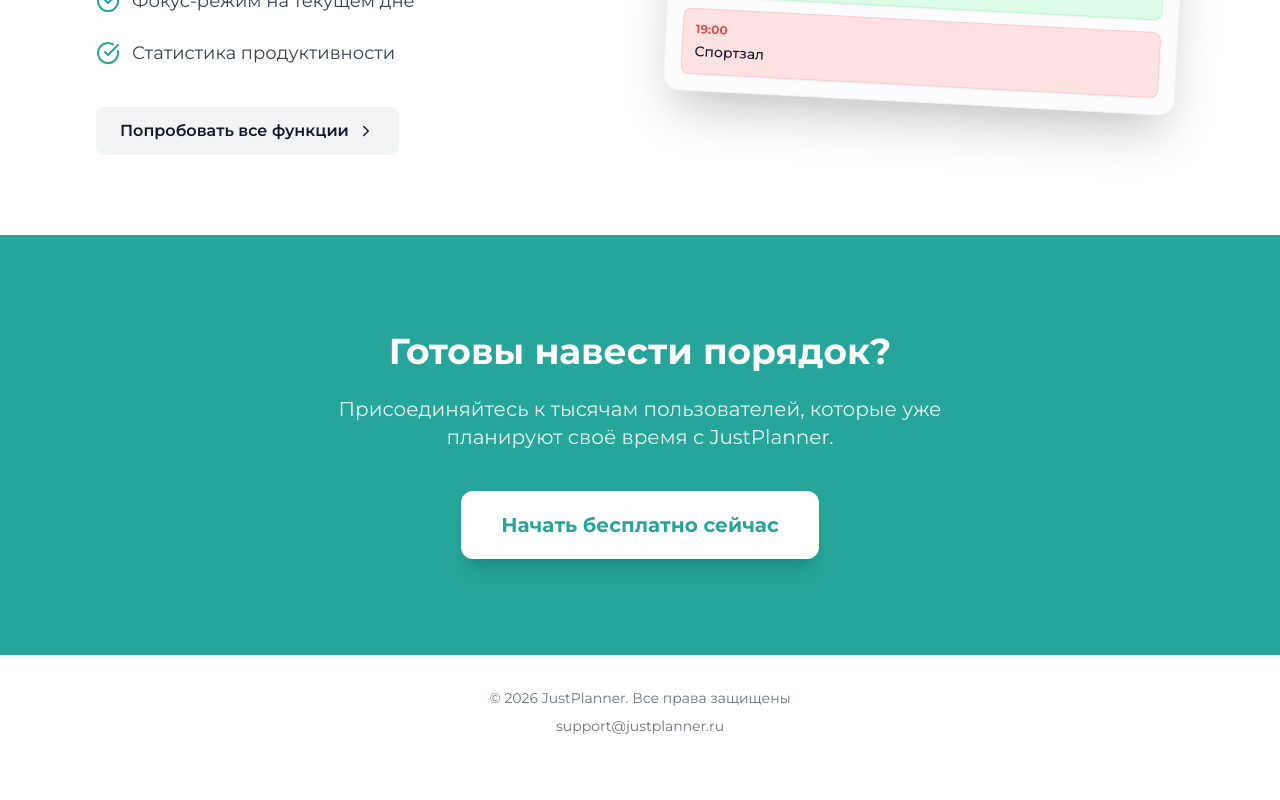
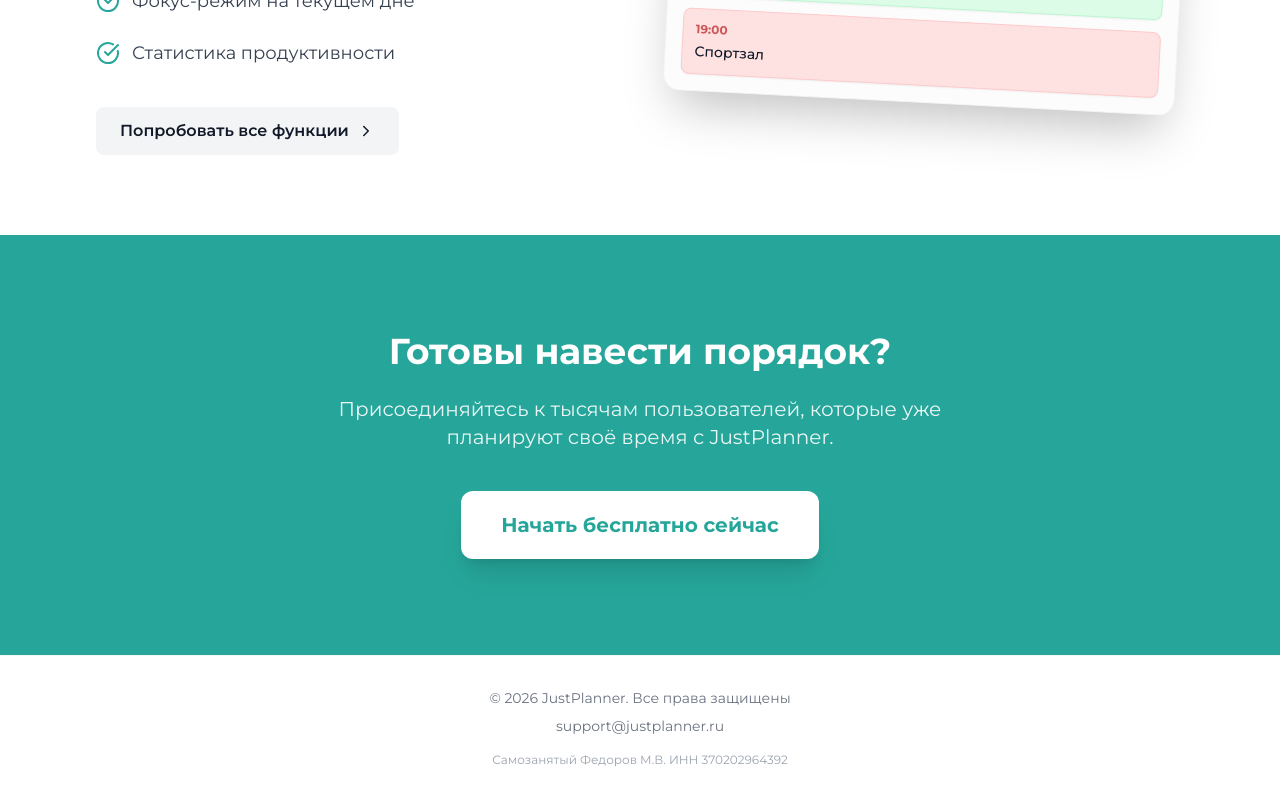
Before and after one commit to mikhail-khabirov/justplanner, a React (Vite) app: page / in a window 1280 px wide. Shown: the part 2142-2942 px from the top of the page. Before the commit the page ends 2910 px from the top, so only its background shows below. Built offline with nearby package versions, Linux system fonts and the light colour scheme.

Commit message:
Добавлена юридическая информация в футер

```diff
--- a/components/LandingPage.tsx
+++ b/components/LandingPage.tsx
@@ -227,9 +227,12 @@ const LandingPage: React.FC<LandingPageProps> = ({ onStart, onLogin }) => {
             {/* Footer */}
             <footer className="py-8 border-t border-gray-100 text-center text-gray-500 text-sm">
                 <p className="mb-2">&copy; {new Date().getFullYear()} JustPlanner. Все права защищены</p>
-                <a href="mailto:support@justplanner.ru" className="hover:text-gray-900 transition-colors">
+                <a href="mailto:support@justplanner.ru" className="hover:text-gray-900 transition-colors block mb-4">
                     support@justplanner.ru
                 </a>
+                <p className="text-xs text-gray-400">
+                    Самозанятый Федоров М.В. ИНН 370202964392
+                </p>
             </footer>
         </div>
     );
```
